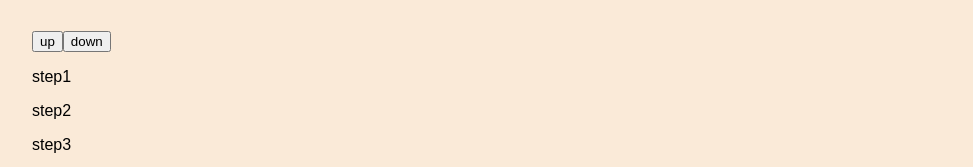
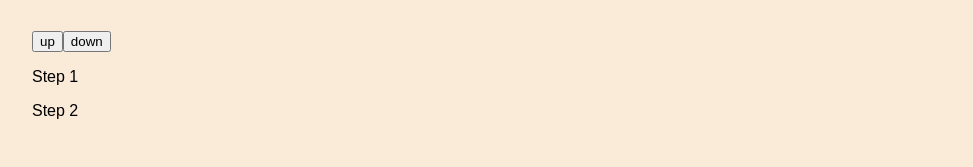
Before and after one commit to Mr-Turtle12/Chop-Chop, a Vue app in the folder frontend/: page /recipe in a window 1280 px wide. Shown: the part 647-814 px from the top of the page, without its empty margins (0-973 px from the left). Built offline with nearby package versions, Linux system fonts and the light colour scheme; a web font is replaced by a local one.

Commit message:
fixing counter issue

```diff
--- a/frontend/src/components/RecipeCarousel.vue
+++ b/frontend/src/components/RecipeCarousel.vue
@@ -32,15 +32,11 @@
 
 <script setup>
 import { reactive, computed, ref } from 'vue'
+var stepIndex = ref(0)
 
-var currentIndex = 0
-const steps = ['step1','step2', 'step3', 'step4']
-
-var stepIndex = ref(1)
-
-var previousStep = computed(() => steps[stepIndex.value - 1])
-var currentStep = computed(() => steps[stepIndex.value])
-var nextStep = computed(() => steps[stepIndex.value + 1])
+var previousStep = computed(() => recipe.steps[stepIndex.value - 1])
+var currentStep = computed(() => recipe.steps[stepIndex.value])
+var nextStep = computed(() => recipe.steps[stepIndex.value + 1])
 
 const recipe = reactive({
     name: 'Test Recipe',
@@ -53,11 +49,15 @@ const recipe = reactive({
 })
 
 function increment() {
-    stepIndex.value += 1
+    if(stepIndex.value != recipe.steps.length) {
+        stepIndex.value++
+    }
 }
 
 function decrement() {
-    stepIndex.value -= 1
+    if(stepIndex.value != 0) {
+        stepIndex.value--
+    }
 }
 </script>
 
```
